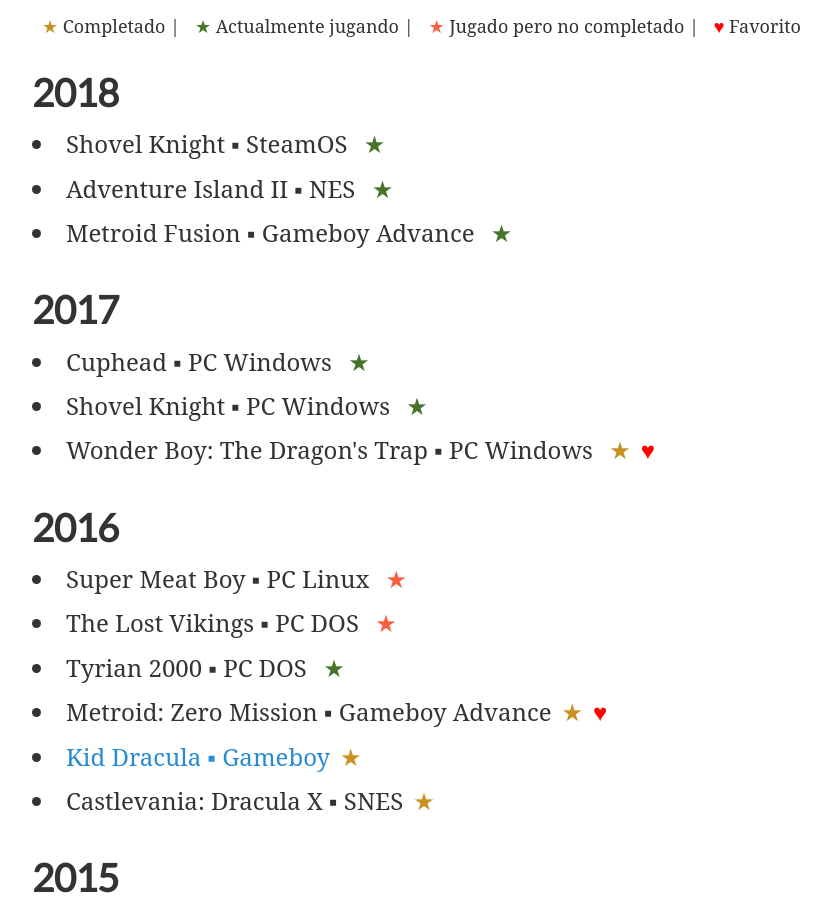
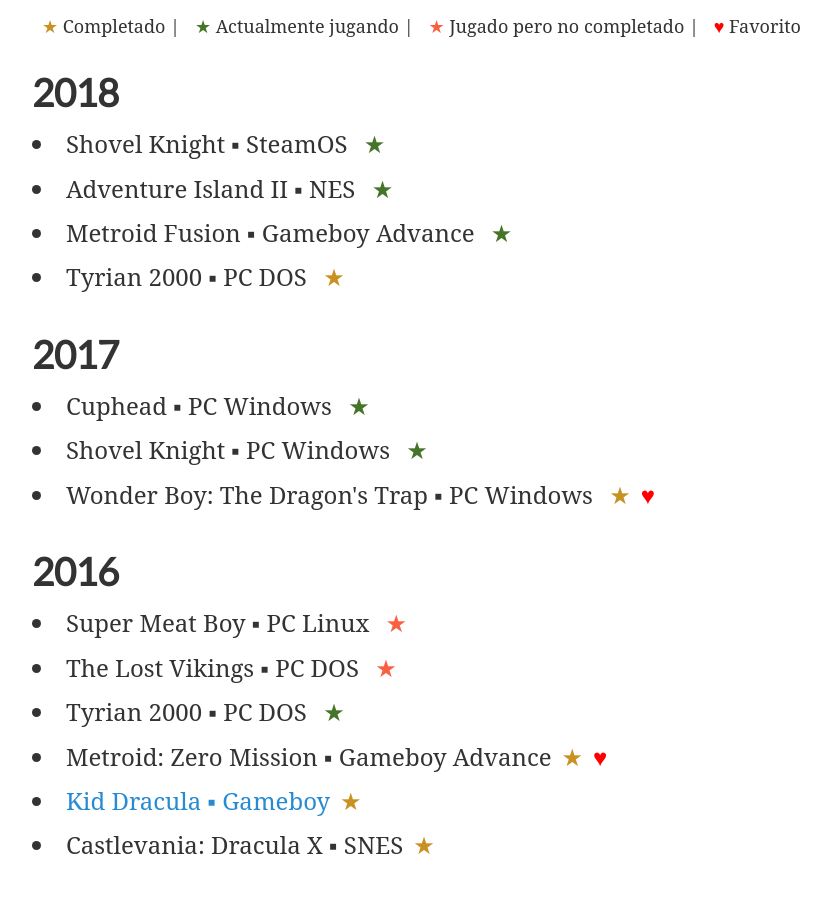
Before and after one commit to angelsimon/angelsimon.github.io, a Jekyll site: the page built from _posts/2016-09-07-jueguitos-que-termine.md, in a window 1280 px wide and 900 px high, scrolled down 454 px. Shown: the whole window, without its empty margins (32-863 px from the left). Built offline with Jekyll 4.4.1, drawn with Linux system fonts in a browser that asks for light colours; nearby versions of some CDN libraries; some web fonts are replaced; comment, search, counter and statistics services are not loaded.

Commit message:
Cambios 2018

```diff
--- a/_posts/2016-09-07-jueguitos-que-termine.md
+++ b/_posts/2016-09-07-jueguitos-que-termine.md
@@ -18,6 +18,7 @@
 <li>Shovel Knight &#9642; SteamOS <span class="playing">&#9733;</span></li>
 <li>Adventure Island II &#9642; NES <span class="playing">&#9733;</span></li>
 <li>Metroid Fusion &#9642; Gameboy Advance <span class="playing">&#9733;</span></li>
+<li>Tyrian 2000 &#9642; PC DOS <span class="won">&#9733;</span></li>
 </ul>
 <h2>2017</h2>
 <ul>
```
